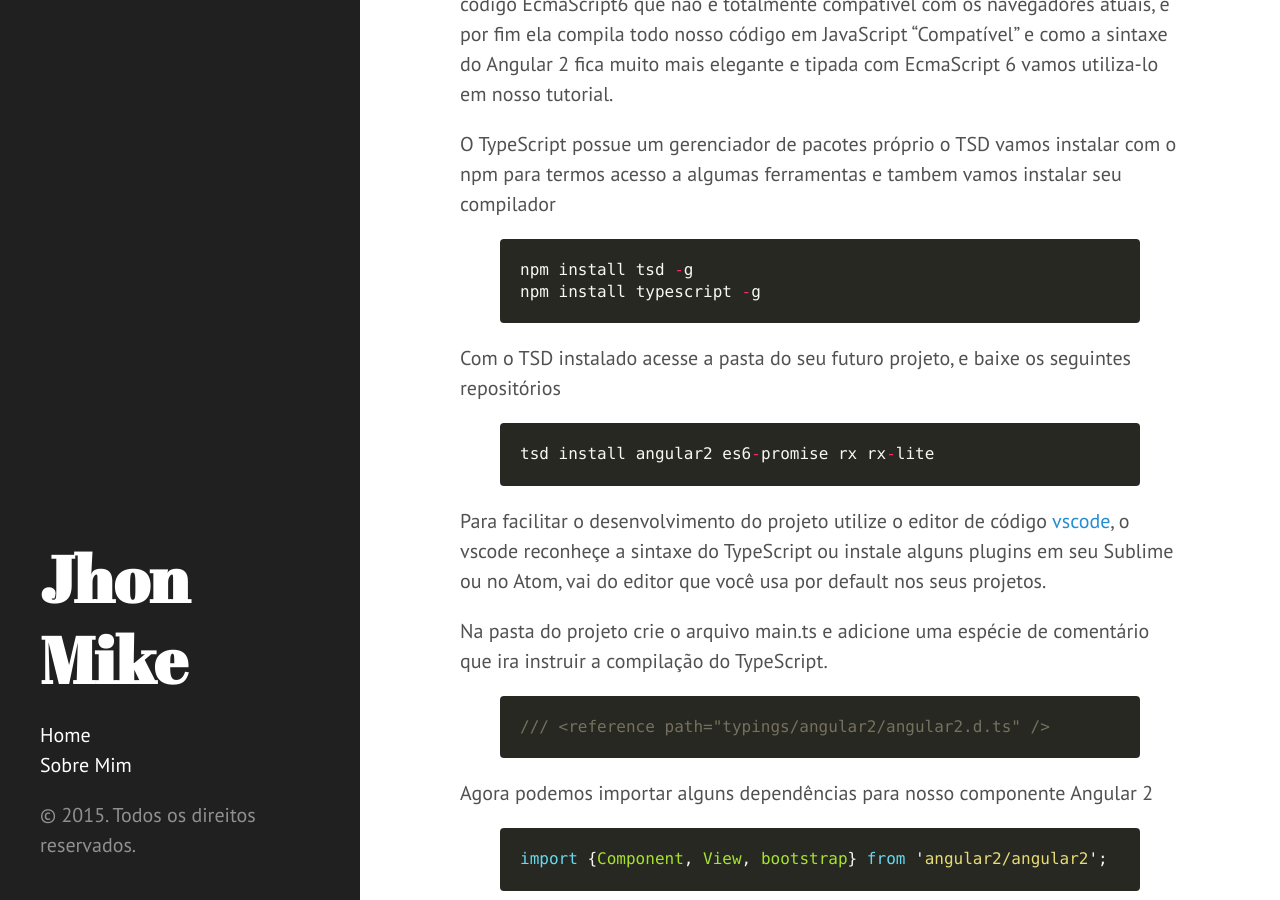
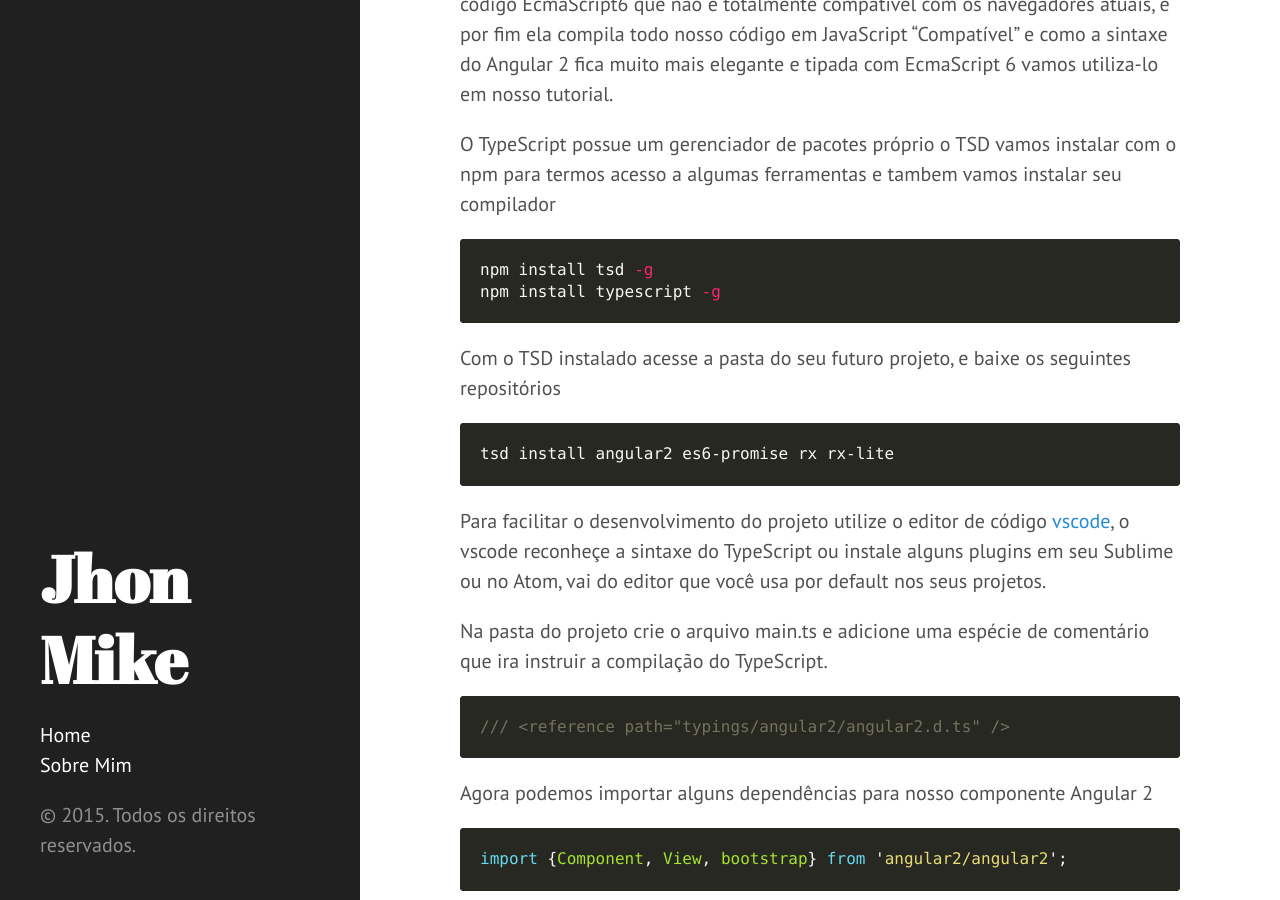
Before and after one commit to jhonmike/website, a Jekyll site: the page built from _posts/2015-09-06-iniciando-com-angular2.markdown, in a window 1280 px wide and 900 px high, scrolled down 623 px. Built offline with Jekyll 4.4.1, drawn with Linux system fonts in a browser that asks for light colours; some of the changed text lies outside the part shown.

Commit message:
Update 2015-09-06-iniciando-com-angular2.markdown

````diff
--- a/_posts/2015-09-06-iniciando-com-angular2.markdown
+++ b/_posts/2015-09-06-iniciando-com-angular2.markdown
@@ -12,34 +12,34 @@ Vamos começar com um rápido tutorial de Angular 2, de início uma breve observ
 
 O TypeScript possue um gerenciador de pacotes próprio o TSD vamos instalar com o npm para termos acesso a algumas ferramentas e tambem vamos instalar seu compilador
 
-{% highlight ruby %}
+```shell
 npm install tsd -g
 npm install typescript -g
-{% endhighlight %}
+```
 
 Com o TSD instalado acesse a pasta do seu futuro projeto, e baixe os seguintes repositórios
 
-{% highlight ruby %}
+```shell
 tsd install angular2 es6-promise rx rx-lite
-{% endhighlight %}
+```
 
 Para facilitar o desenvolvimento do projeto utilize o editor de código [vscode](https://www.visualstudio.com/en-us/products/code-vs.aspx), o vscode reconheçe a sintaxe do TypeScript ou instale alguns plugins em seu Sublime ou no Atom, vai do editor que você usa por default nos seus projetos.
 
 Na pasta do projeto crie o arquivo main.ts e adicione uma espécie de comentário que ira instruir a compilação do TypeScript.
 
-{% highlight javascript %}
+```javascript
 /// <reference path="typings/angular2/angular2.d.ts" />
-{% endhighlight %}
+```
 
 Agora podemos importar alguns dependências para nosso componente Angular 2
 
-{% highlight javascript %}
+```javascript
 import {Component, View, bootstrap} from 'angular2/angular2';
-{% endhighlight %}
+```
 
 Agora algumas annotations que definira algumas instruções para nosso primeiro componente e a class do nosso componente.
 
-{% highlight javascript %}
+```javascript
 @Component({
     selector: 'meu-componente'
 })
@@ -49,11 +49,11 @@ Agora algumas annotations que definira algumas instruções para nosso primeiro
 class MeuComponente {}
 
 bootstrap(MeuComponente);
-{% endhighlight %}
+```
 
 Vamos para nosso index.html
 
-{% highlight html %}
+```html
 <!DOCTYPE html>
 <html>
     <head>
@@ -67,13 +67,13 @@ Vamos para nosso index.html
         <script>System.import('main');</script>
     </body>
 </html>
-{% endhighlight %}
+```
 
 Basta rodar o compilador agora pra criar seu arquivo JS, o comando a seguir criará um arquivo js compatível com os atuais navegadores.
 
-{% highlight ruby %}
+```shell
 tsc -m commonjs -t es5 --emitDecoratorMetadata main.ts
-{% endhighlight %}
+```
 
 Agora só visualizar o resultado
 
````
